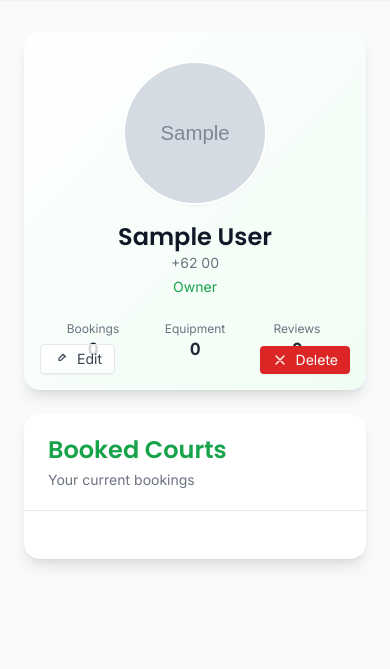
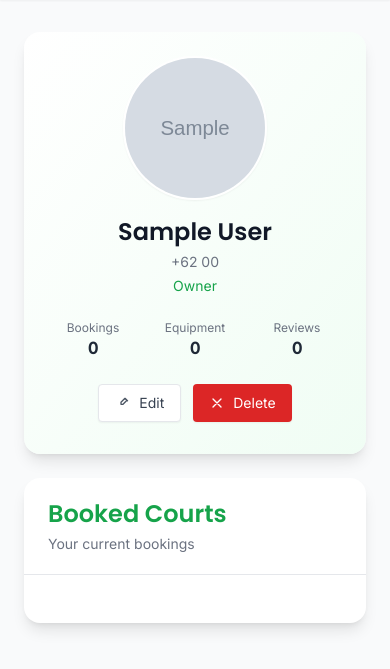
Before and after one commit to pbp-kelompok-d2/Lapa-NG, a Django app: page /auth/dashboard/ in a window 390 px wide. Shown: the part 64-733 px from the top of the page. Run offline with Django 5.2, Linux system fonts and the light colour scheme; a user stored in the database is signed in; tables that the repository leaves empty hold one stand-in row (values such as "Sample post"); grey boxes marked "Sample" are stand-in pictures; some libraries are stand-ins or nearby versions.

Commit message:
improved dashboard ui responsiveness

```diff
--- a/authentication/templates/user_dashboard.html
+++ b/authentication/templates/user_dashboard.html
@@ -13,11 +13,11 @@
     <div class="flex flex-col lg:flex-row lg:items-start gap-6 h-full">
 
       <!-- LEFT CARD -->
-      <aside class="w-full lg:w-3/12 flex-none h-full">
-        <div class="lg:sticky lg:top-24 h-full">
-          <div class="w-full h-full flex items-stretch">
-            <!-- Card is full height and centered; position relative so edit button can be absolute -->
-            <div class="relative bg-gradient-to-br from-white to-green-50 rounded-2xl shadow-lg p-6 text-center w-full h-full flex flex-col items-center justify-center">
+      <aside class="w-full lg:w-3/12 flex-none">
+        <div class="lg:sticky lg:top-24">
+            <div class="w-full flex items-stretch">
+            <!-- Card: flex column so content stacks and can grow naturally -->
+            <div class="bg-gradient-to-br from-white to-green-50 rounded-2xl shadow-lg p-6 text-center w-full flex flex-col items-center justify-start">
 
                 {% if profile and profile.profile_picture %}
                 <img src="{{ profile.profile_picture }}" alt="{{ user.username }}"
@@ -30,9 +30,14 @@
                 <h2 class="text-2xl font-extrabold text-gray-900 profile-fullname">
                 {{ user.customuser.name }}
                 </h2>
-              <p class="text-gray-500 text-sm w-full">{{ profile.formatted_number}}</p>
+
+                {% if profile.number %}
+                <p class="text-gray-500 text-sm mt-1">{{ profile.formatted_number }}</p>
+                {% endif %}
+
                 <p class="text-sm text-green-600 mt-1 profile-role">{{ profile.role|capfirst }}</p>
 
+                <!-- Stats grid -->
                 <div class="mt-6 grid grid-cols-3 gap-3 text-center w-full max-w-xs">
                 <div>
                     <div class="text-xs text-gray-500">Bookings</div>
@@ -48,13 +53,14 @@
                 </div>
                 </div>
 
+                <!-- Buttons row INSIDE the card. mt-auto pushes it to the bottom and the card grows -->
+                <div class="mt-auto w-full flex justify-center gap-3 pt-6 pb-2">
                 <button id="edit-profile-btn"
                         data-username="{{ user.username|default:'' }}"
                         data-name="{{ profile.name|default:user.get_full_name|default:'' }}"
                         data-number="{{ profile.number|default:'' }}"
                         data-profile_picture="{{ profile.profile_picture|default:'' }}"
-                      class="absolute left-4 bottom-4 flex items-center gap-2 px-3 py-1 bg-white/80 border rounded text-sm shadow-sm hover:shadow-md">
-                <!-- pencil icon -->
+                        class="flex items-center gap-2 px-4 py-2 bg-white border rounded text-sm shadow-sm hover:bg-gray-50 hover:shadow-md transition">
                     <svg class="w-4 h-4 text-gray-600" fill="none" stroke="currentColor" viewBox="0 0 24 24">
                     <path stroke-linecap="round" stroke-linejoin="round" stroke-width="2"
                             d="M15.232 5.232l3.536 3.536M9 11l6-6 3 3-6 6H9v-3z" />
@@ -63,18 +69,20 @@
                 </button>
 
                 <button id="delete-profile-btn"
-                      class="absolute right-4 bottom-4 flex items-center gap-2 px-3 py-1 bg-red-600 text-white rounded text-sm shadow-sm hover:opacity-90">
+                        class="flex items-center gap-2 px-4 py-2 bg-red-600 text-white rounded text-sm shadow-sm hover:bg-red-700 transition">
                     <svg class="w-4 h-4 text-white" fill="none" stroke="currentColor" viewBox="0 0 24 24">
                     <path stroke-linecap="round" stroke-linejoin="round" stroke-width="2"
                             d="M6 18L18 6M6 6l12 12"/>
                     </svg>
                     <span>Delete</span>
                 </button>
+                </div>
 
             </div>
             </div>
         </div>
         </aside>
+
 
       <!-- RIGHT CARD -->
       <main class="w-full lg:flex-1 h-full">
```
Lines whose indentation alone changed are shown as unchanged.
